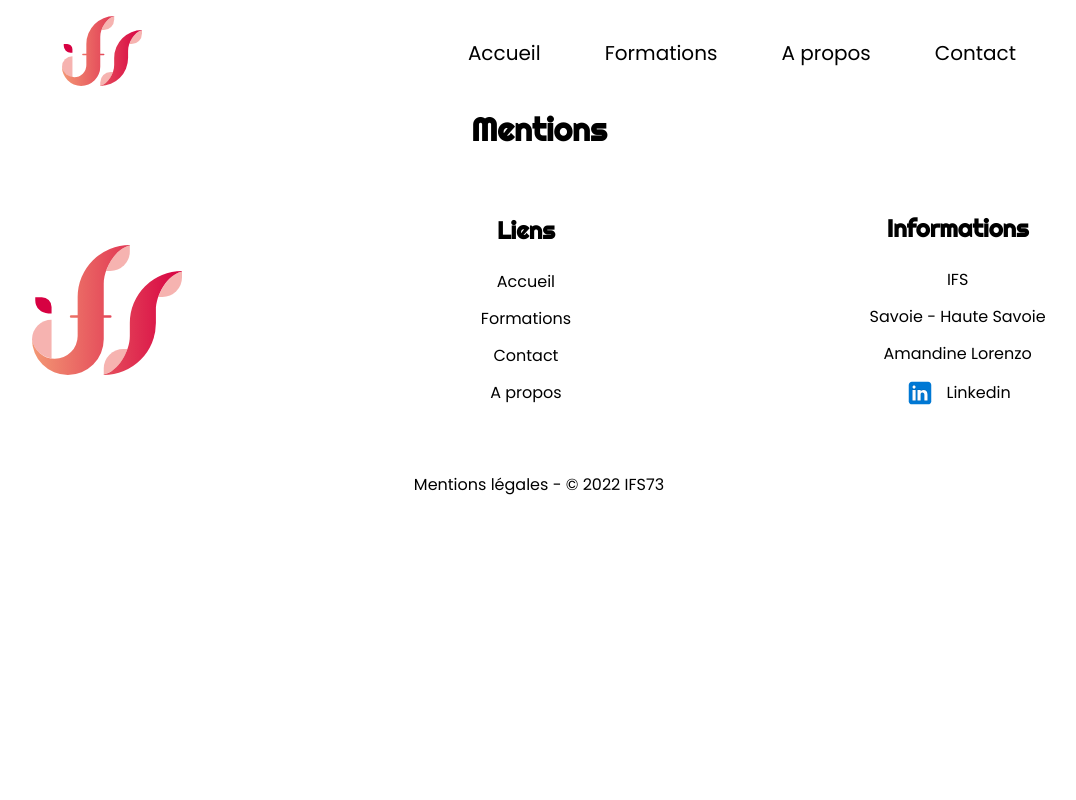
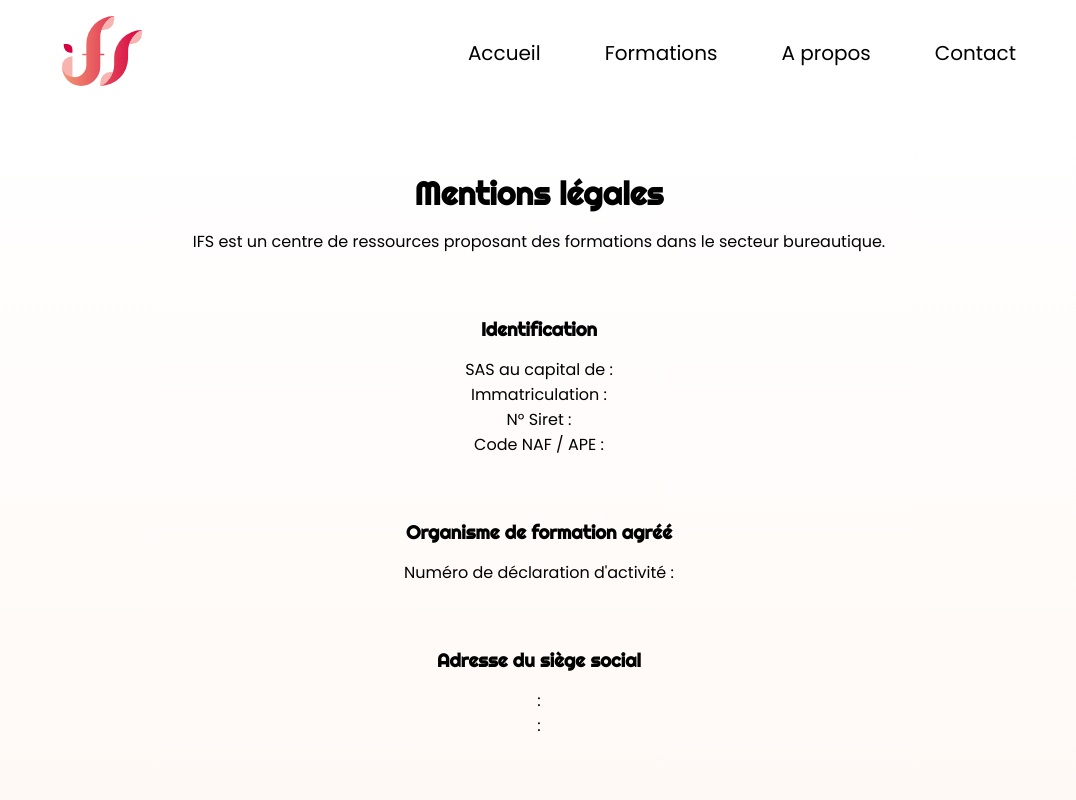
Before and after one commit to AZYxV/IFS73, a Vue app: page /mentions-legales in a window 1280 px wide. Shown: the top 800 px of the page, without its empty margins (101-1177 px from the left). Built offline with nearby package versions, Linux system fonts and the light colour scheme; what vue-agile would draw is missing.

Commit message:
Update MentionsLegalesComponent.vue

```diff
--- a/src/components/MentionsLegalesComponent.vue
+++ b/src/components/MentionsLegalesComponent.vue
@@ -1,3 +1,129 @@
 <template>
-    <h1>Mentions</h1>
+    <main>
+        <section>
+            <div>
+                <h1>Mentions légales</h1>
+                <p>
+                    IFS est un centre de ressources proposant des formations dans le secteur bureautique.
+                </p>
+            </div>
+            <div>
+                <h3>Identification</h3>
+                <p>
+                    SAS au capital de :<br>
+                    Immatriculation : <br>
+                    N° Siret : <br>
+                    Code NAF / APE :
+                </p>
+            </div>
+            <div>
+                <h3>Organisme de formation agréé</h3>
+                <p>Numéro de déclaration d'activité : </p>
+            </div>
+            <div>
+                <h3>Adresse du siège social</h3>
+                <p>
+                    :<br>
+                    :
+                </p>
+            </div>
+            <div>
+                <h3>Conception et réalisation du site internet</h3>
+                <p>
+                    Le site internet IFS est la propriété exclusive de la société IFS, agence de formations qui développe et gère le contenu (texte, image, logo, blog...).
+                </p>
+            </div>
+            <div>
+                <h3>Equipe IFS</h3>
+                <p>
+                    Propriétaire, Correcteur et Maintenance :<br>
+                    :
+                </p>
+                <p>
+                    Codeur, Graphiste, Intégrateur  graphique, Rédacteur :<br>
+                    :<br>
+                    :
+                </p>
+            </div>
+            <div>
+                <h3>Hébergement du site internet</h3>
+                <p>Le site internet de l'Agence IFS est hébergé sur un serveur mutualisé.</p>
+                <p>
+                    Le serveur mutualisé est la propriété de la société OVH pour laquelle, l'Agence IFS a un contrat de partenariat commercial.
+                </p>
+            </div>
+            <div>
+                <h3>Données privées</h3>
+                <p>
+                    Le site internet de l'IFS peut être amener à collecter des données informatiques sur les internautes, visiteurs et clients dans le but d'une tilisation commerciale (devis, facture, promotion...).
+                </p>
+                <p>
+                    Conformément à la loi Informatique et Libertés (divs 38 et suivants de la loi 78-17 du 6 janvier 1978), vous pouvez consulter ou demander le retrait des informations vous concernant en nous contactant simplement par email.
+                </p>
+                <p>
+                    IFS s'engage par ailleurs à ne pas revendre à un tiers les données informatiques et à respecter la loi LCEN (loi pour la confiance dans l'économie numérique) dans le cadre de ses opérations de promotions.
+                </p>
+            </div>
+            <div>
+                <h3>Messagerie</h3>
+                <p>Pour toute remarque sur le fonctionnement du site, écrivez à l'administrateur du site à l’adresse www.ifs.fr</p>
+                <p>Les messages que vous nous ferez parvenir par l'intermédiaire d'Internet peuvent êtres interceptés sur le réseau. Jusqu'à ce qu'ils nous parviennent, leur confidentialité ne peut être garantie.</p>
+            </div>
+            <div>
+                <h3>Exonération de responsabilité</h3>
+                <p>IFS ne donne aucune garantie et n'assume aucune responsabilité relative à l'usage, la copie, la transmission et à toute utilisation des informations, de quelque nature que ce soit, contenues sur le site www.itfs.fr</p>
+            </div>
+        </section>
+    </main>
 </template>
+
+<style lang="scss" scoped>
+ @import "@/scss/_variables.scss";
+
+    main{
+        display: flex;
+        justify-content: center;
+        flex-direction: column;
+        align-items: center;
+        gap: $gap-4;
+        padding: 4rem 1rem;
+    }
+
+        section{
+            display: flex;
+            justify-content: center;
+            flex-direction: column;
+            align-items: center;
+            gap: $gap-4;
+        }
+
+        div{
+            display: flex;
+            justify-content: center;
+            flex-direction: column;
+            align-items: center;
+            gap: 1rem;
+        }
+
+        h1{
+            font-size: 1.5rem;
+        }
+
+@media (min-width:768px){
+    h1{
+        font-size: 2rem;
+    }
+}
+
+@media (min-width:1024px){
+    div{
+        padding: 0 5%;
+    }
+}
+
+@media (min-width:1440px){
+    div{
+        padding: 0 10%;
+    }
+}
+</style>
```
